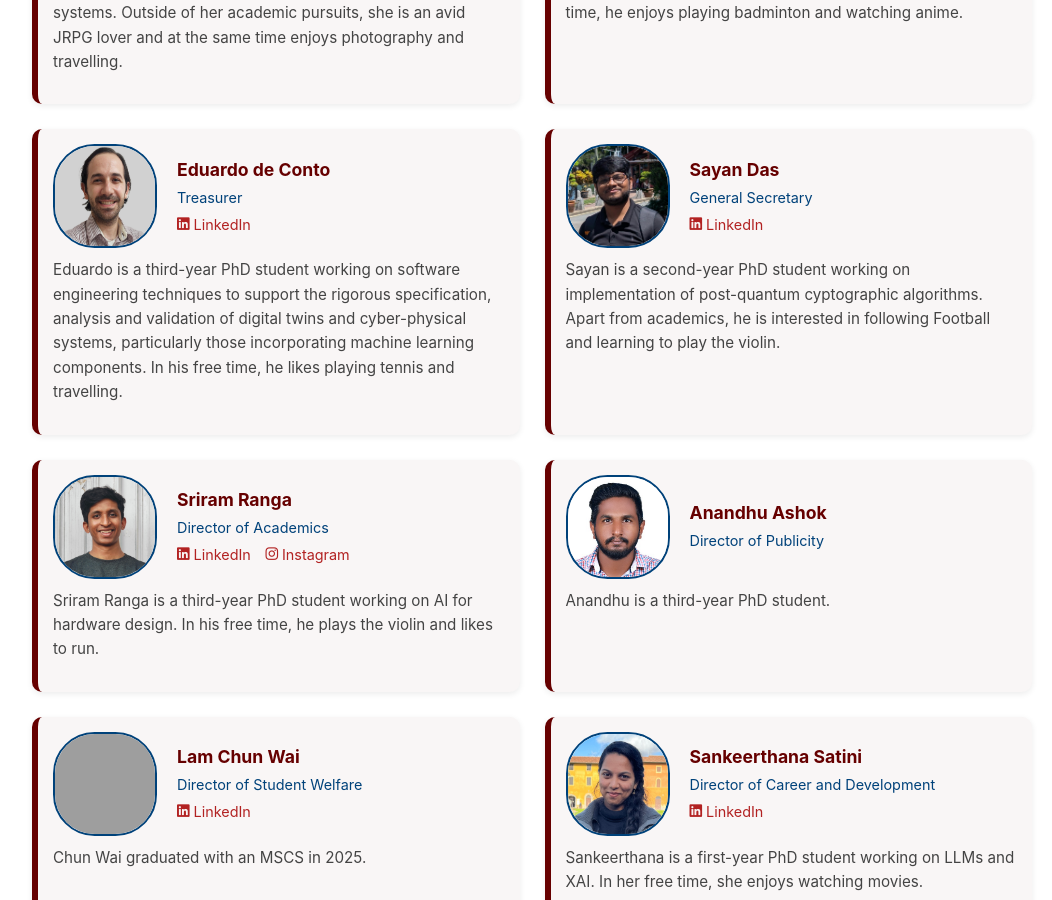
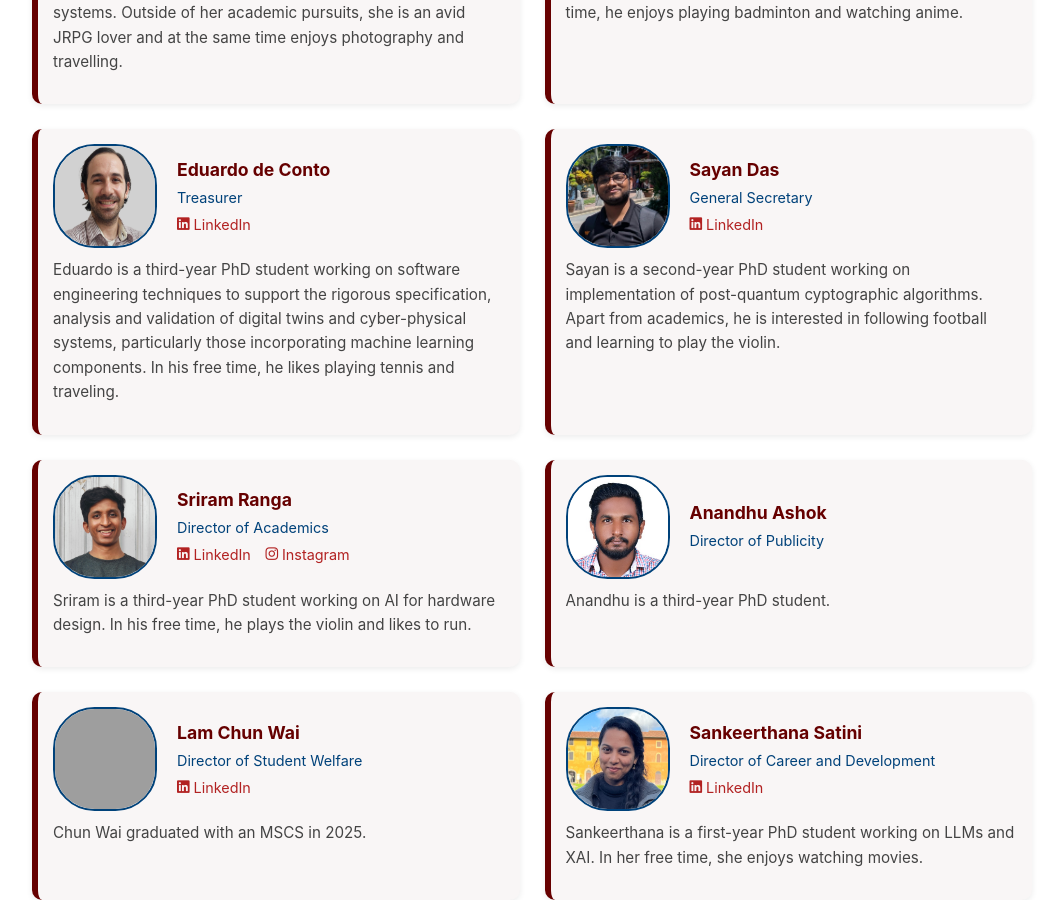
Before and after one commit to ccds-gsc/ccds-gsc.github.io, a Jekyll site: the page team.html, which Jekyll copies as it is, in a window 1280 px wide and 900 px high, scrolled down 355 px, cut to the strip 0-900 px from the top of the window. Shown: the whole strip, without its empty margins (108-1160 px from the left). Built offline with Jekyll 4.4.1, drawn with Linux system fonts in a browser that asks for light colours; some of the changed text lies outside the part shown; grey boxes are pictures that could not be loaded.

Commit message:
Update team.html

```diff
--- a/team.html
+++ b/team.html
@@ -200,7 +200,7 @@
         </div>
       </div>
       <p class="member-desc">
-      Eduardo is a third-year PhD student working on software engineering techniques to support the rigorous specification, analysis and validation of digital twins and cyber-physical systems, particularly those incorporating machine learning components. In his free time, he likes playing tennis and travelling.
+      Eduardo is a third-year PhD student working on software engineering techniques to support the rigorous specification, analysis and validation of digital twins and cyber-physical systems, particularly those incorporating machine learning components. In his free time, he likes playing tennis and traveling.
       </p>
     </div>
 
@@ -218,7 +218,7 @@
         </div>
       </div>
       <p class="member-desc">
-      Sayan is a second-year PhD student working on implementation of post-quantum cyptographic algorithms. Apart from academics, he is interested in following Football and learning to play the violin.
+      Sayan is a second-year PhD student working on implementation of post-quantum cyptographic algorithms. Apart from academics, he is interested in following football and learning to play the violin.
       </p>
     </div>
 
@@ -240,7 +240,7 @@
         </div>
       </div>
       <p class="member-desc">
-      Sriram Ranga is a third-year PhD student working on AI for hardware design. In his free time, he plays the violin and likes to run.
+      Sriram is a third-year PhD student working on AI for hardware design. In his free time, he plays the violin and likes to run.
       </p>
     </div>
 
@@ -454,10 +454,11 @@
           <a href="https://www.instagram.com/twissa_modi/" class="social-link" target="_blank">
             <i class="fab fa-instagram"></i>
             <span>Instagram</span>
+          </a>
         </div>
       </div>
       <p class="member-desc">
-      Twissa is a MSAI student working on machine learning, deep learning and NLP technologies. In her free time, she enjoys dancing, photography, and traveling.
+      Twissa is a MSAI student working on machine learning, deep learning and NLP technologies. In her free time, she enjoys dancing, photography and traveling.
       </p>
     </div>
 
```
